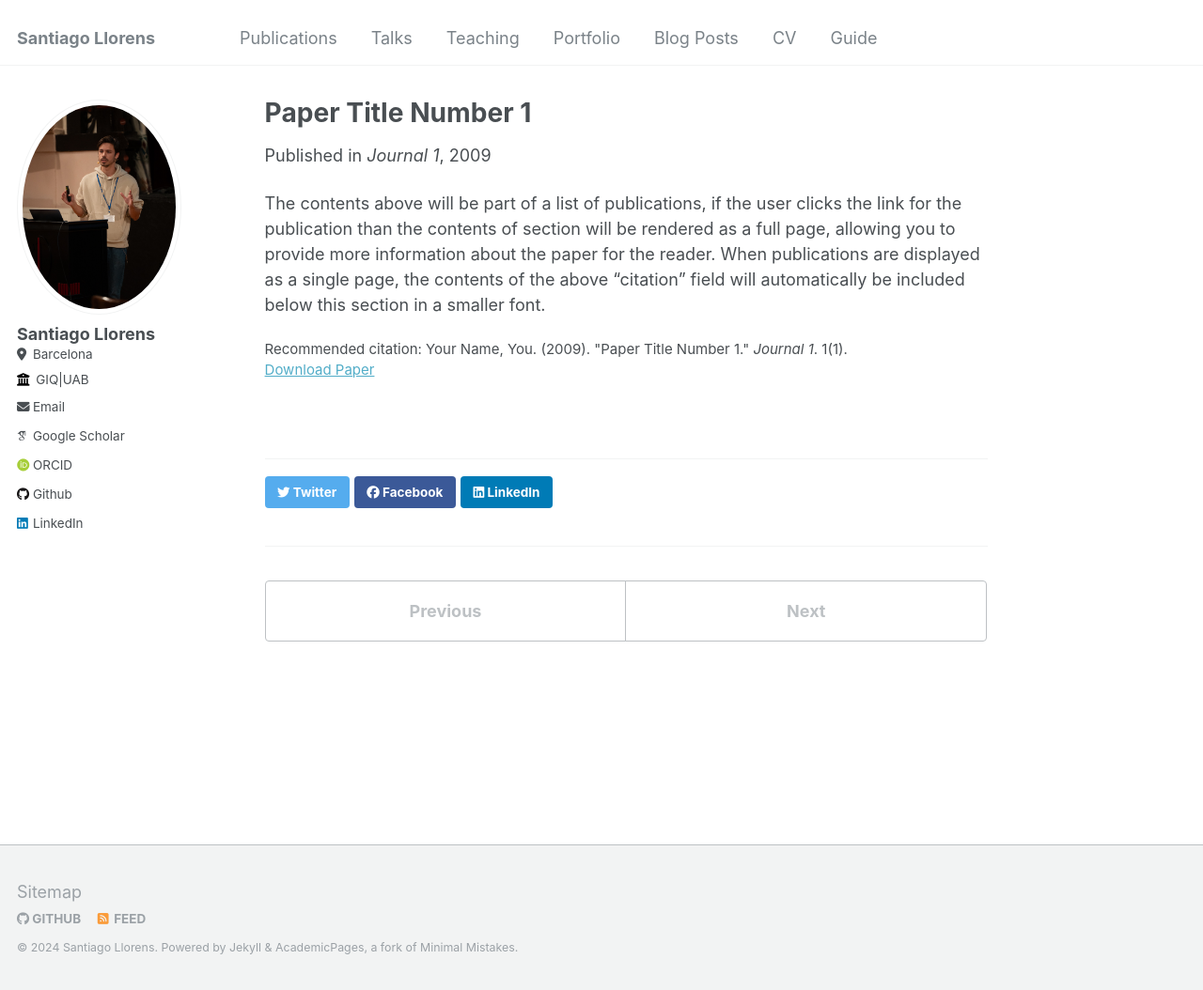
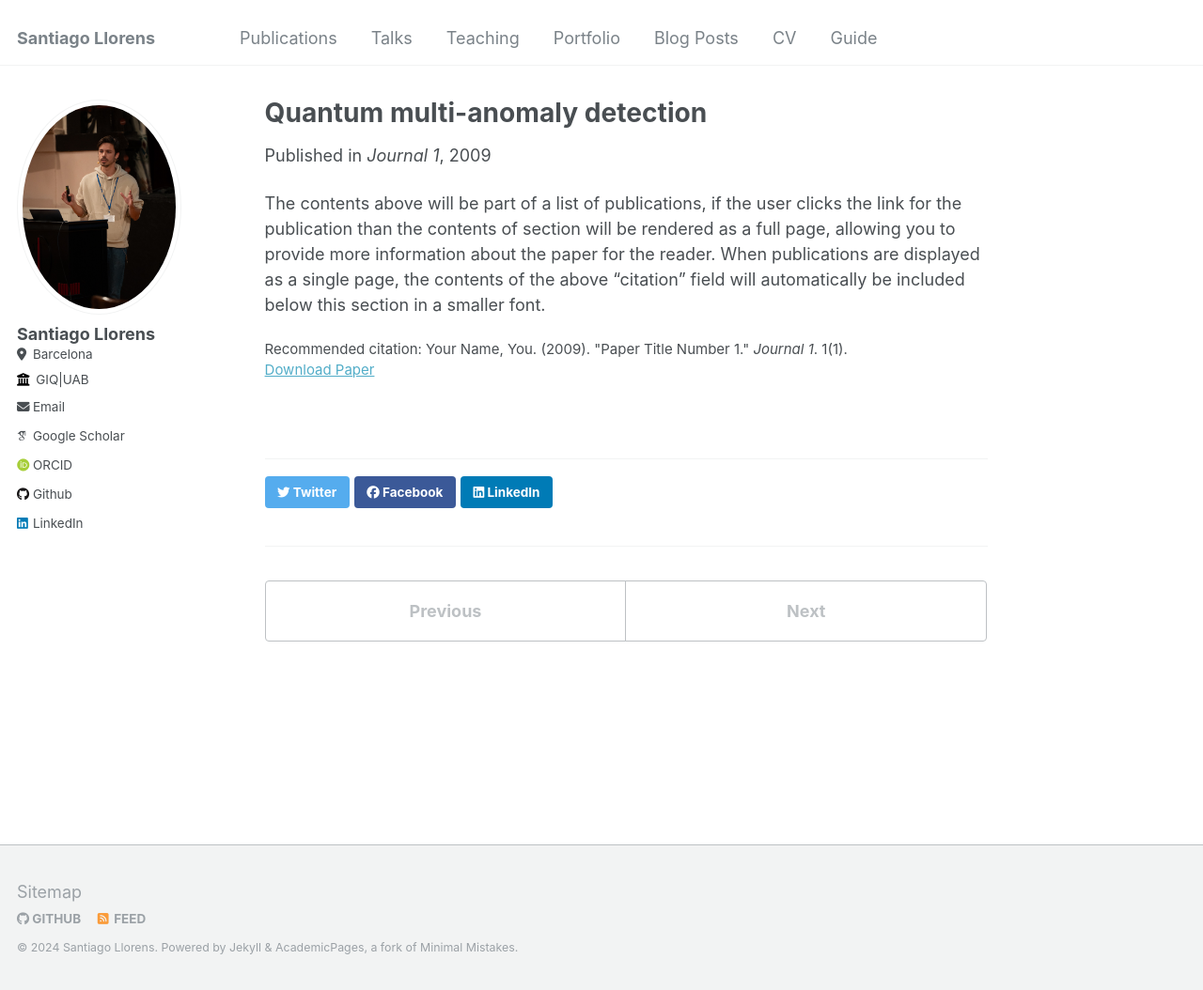
Before and after one commit to SantiagoLlorens/SantiagoLlorens.github.io, a Jekyll site: the page built from _publications/Quantum_multi-anomaly_detection.md, in a window 1280 px wide and 1054 px high. Shown: the whole window at 94% size. Built offline with Jekyll 4.4.1, drawn with Linux system fonts in a browser that asks for light colours; some web fonts are replaced.

Commit message:
Update Quantum_multi-anomaly_detection.md

```diff
--- a/_publications/Quantum_multi-anomaly_detection.md
+++ b/_publications/Quantum_multi-anomaly_detection.md
@@ -1,5 +1,5 @@
 ---
-title: "Paper Title Number 1"
+title: "Quantum multi-anomaly detection"
 collection: publications
 permalink: /publication/Quantum_multi-anomaly_detection
 excerpt: 'This paper is about the number 1. The number 2 is left for future work.'
```
